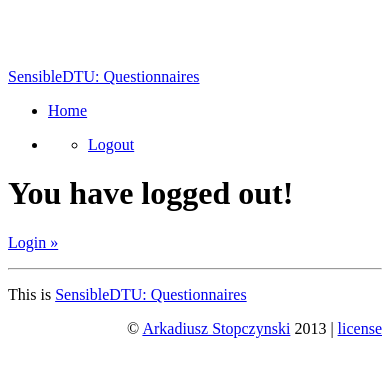
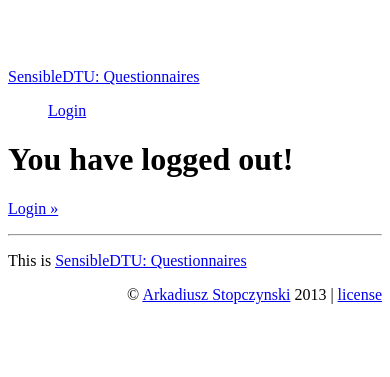
Before and after one commit to RaduGatej/SensibleData-Apps-Questionaires, a Django app: page /logout_success in a window 390 px wide. Shown: the top 377 px of the page. Run offline with Django 3.2, Linux system fonts and the light colour scheme; parts of the project's set-up code (start-up, migrations or seed data) failed here and were passed over; some libraries are stand-ins or nearby versions.

Commit message:
proper responsive ui, tweaks

```diff
--- a/questionnaires/templates/base.html
+++ b/questionnaires/templates/base.html
@@ -6,6 +6,7 @@
     <title>SensibleDTU: Questionnaires</title>
     <meta name="description" content="">
     <meta name="author" content="Arkadiusz Stopczynski">
+    <meta name="viewport" content="width=device-width, initial-scale=1.0">
     {% bootstrap_stylesheet_tag %}
     {% bootstrap_stylesheet_tag "responsive" %}
     <style type="text/css">
@@ -27,19 +28,18 @@
     <div class="navbar-inner">
         <div class="container">
             <a class="brand" href="/">SensibleDTU: Questionnaires</a>
-            <ul class="nav">
-                <li><a href="{% url 'home' %}" class="">Home</a></li>
-            </ul>
 	<ul class="nav pull-right action">
-        <li class="btn-group">
-          <a class="btn dropdown-toggle" data-toggle="dropdown" href="#">
-            {{ username }}
-            <span class="caret"></span>
-          </a>
-          <ul class="dropdown-menu">
-            <li><a href="/logout">Logout</a></li>
-          </ul>
-        </li>
+	{% if user.is_authenticated %}
+		  <a class="btn btn-primary dropdown-toggle" data-toggle="dropdown" href="#">
+		    {{ user.email }}
+		    <span class="caret"></span>
+		  </a>
+		  <ul class="dropdown-menu">
+		    <li><a href={% url 'logout' %}>Logout</a></li>
+		  </ul>
+	{% else %}
+		<a class="btn btn-primary" href="{% url 'login' %}">Login</a>
+	{% endif %}
       </ul>
 
 
```
